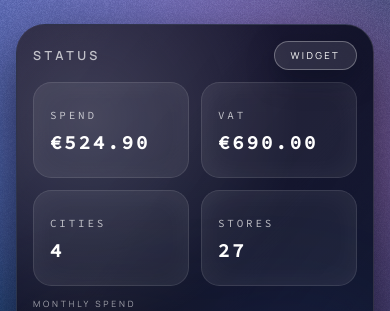
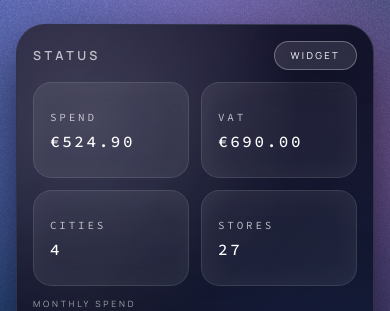
Before and after one commit to 0x-xrpl/dynamic-receipt-passport, a Next.js app: page /timeline in a window 390 px wide. Shown: the top 311 px of the page. Built offline with nearby package versions, Linux system fonts and the light colour scheme.

Commit message:
Tweak status metric typography size

```diff
--- a/src/app/globals.css
+++ b/src/app/globals.css
@@ -19,7 +19,7 @@
   --type-card-title: clamp(1.15rem, 3vw, 1.5rem);
   --type-body: 1rem;
   --type-label: 0.68rem;
-  --type-metric: 1.18rem;
+  --type-metric: clamp(1rem, 2vw, 1.2rem);
   --line-tight: 1.2;
   --line-snug: 1.35;
   --line-relaxed: 1.6;
@@ -152,7 +152,7 @@ body {
   .type-metric {
     font-family: var(--font-mono);
     font-size: var(--type-metric);
-    font-weight: 600;
+    font-weight: 500;
     letter-spacing: var(--track-mono);
     line-height: var(--line-tight);
     color: #fff;
```
